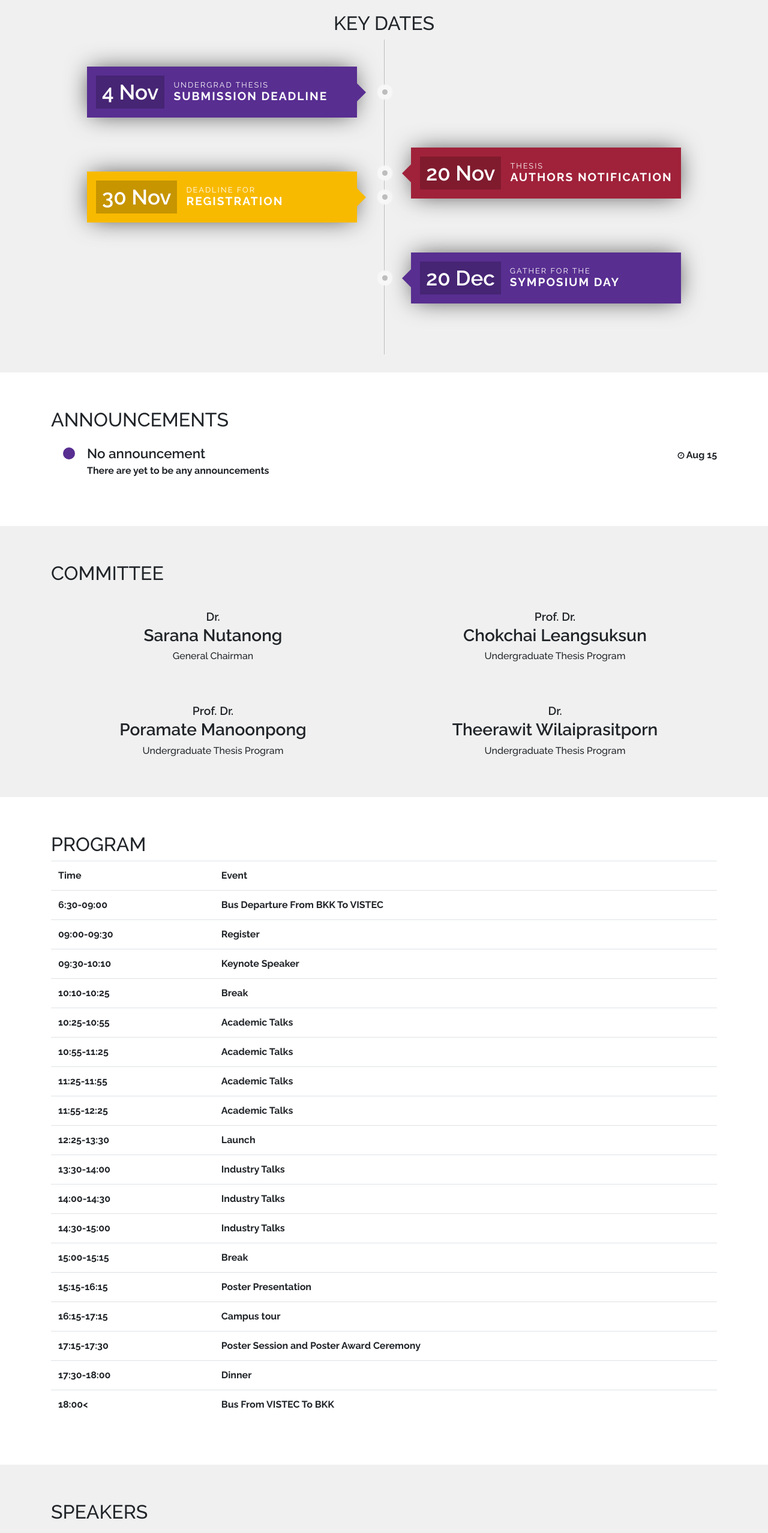
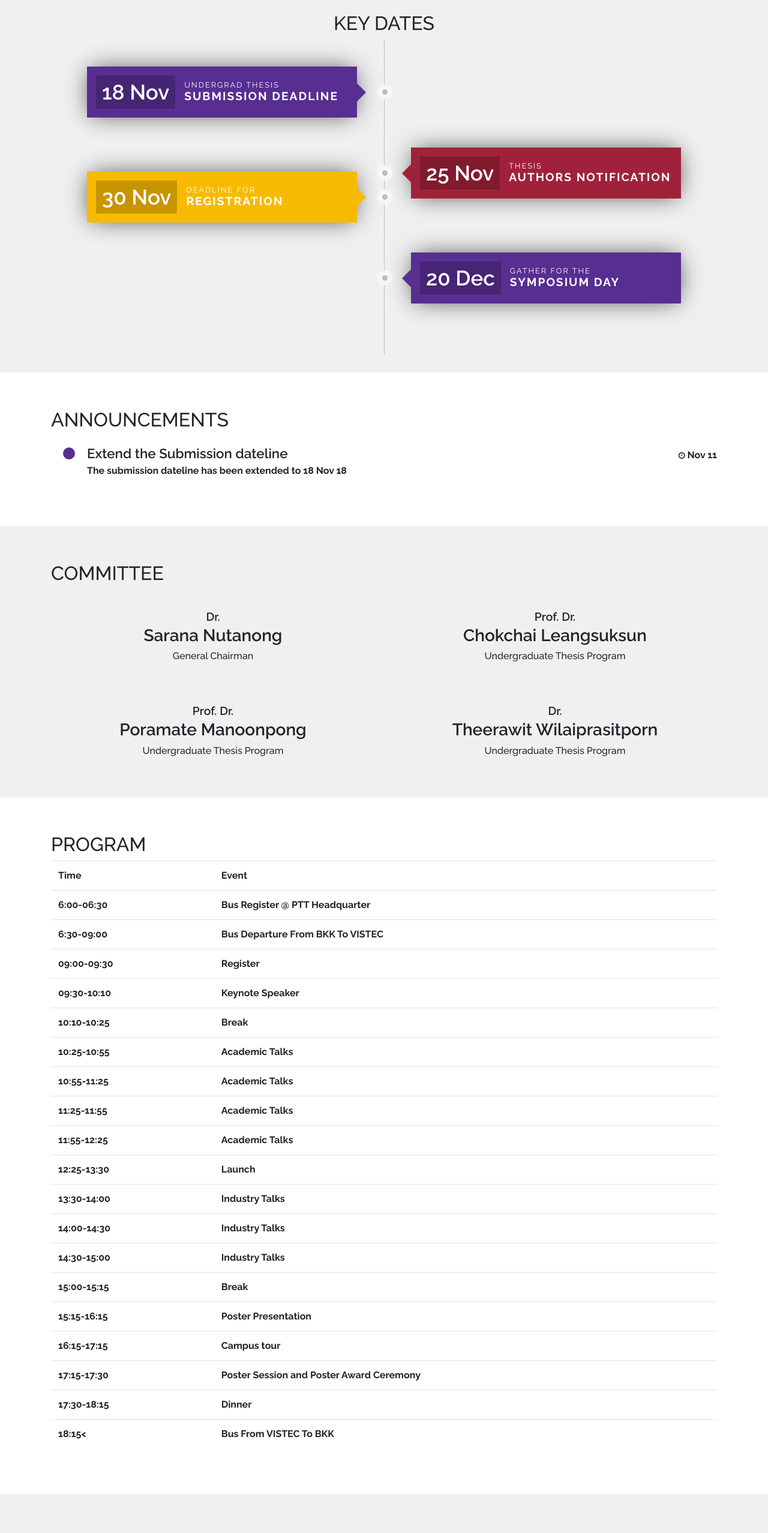
Before and after one commit to ist-fr/2019, a Vue app: page / in a window 1280 px wide. Shown: the part 880-3436 px from the top of the page at 60% size. Built offline with nearby package versions, Linux system fonts and the light colour scheme; what vue-scrollactive, vuetable-2 would draw is missing.

Commit message:
update information

```diff
--- a/src/components/Home/Announcements.vue
+++ b/src/components/Home/Announcements.vue
@@ -22,9 +22,9 @@ export default {
     return {
       announcements: [
         {
-          title: 'No announcement',
-          content: 'There are yet to be any announcements',
-          datetime: 'Aug 15'
+          title: 'Extend the Submission dateline',
+          content: 'The submission dateline has been extended to 18 Nov 18',
+          datetime: 'Nov 11'
         }
       ]
     }
--- a/src/components/Home/Contact.vue
+++ b/src/components/Home/Contact.vue
@@ -21,7 +21,8 @@
           </h5>
         </div>
         <div class="col-lg-12 mt-4">
-          <h2>Or <router-link to="/forms/query">drop us a query <i class="fa fa-external-link"></i></router-link></h2>
+          <!-- <h2>Or <router-link to="/forms/query">drop us a query <i class="fa fa-external-link"></i></router-link></h2> -->
+           <h2><a href="https://goo.gl/forms/GBtmyZPjCzDRJytA2">Drop us a query <i class="fa fa-external-link"></i></a></h2>
         </div>
       </div>
     </div>
--- a/src/components/Home/KeyDates.vue
+++ b/src/components/Home/KeyDates.vue
@@ -13,7 +13,7 @@
         <div class="demo-card demo-card--step1">
           <div class="head">
             <div class="number-box">
-              <span>4 Nov</span>
+              <span>18 Nov</span>
             </div>
             <h2><span class="small">Undergrad thesis</span>submission deadline</h2>
           </div>
@@ -25,7 +25,7 @@
         <div class="demo-card demo-card--step2">
           <div class="head">
             <div class="number-box">
-              <span>20 Nov</span>
+              <span>25 Nov</span>
             </div>
             <h2><span class="small">Thesis</span>authors notification</h2>
           </div>
--- a/src/components/Home/Program.vue
+++ b/src/components/Home/Program.vue
@@ -9,6 +9,10 @@
             <tr>
                 <th>Time</th>
                 <th>Event</th>
+              </tr>
+              <tr>
+                <td>6:00-06:30</td>
+                <td>Bus Register @ PTT Headquarter</td>
               </tr>
               <tr>
                 <td>6:30-09:00</td>
@@ -75,11 +79,11 @@
                 <td>Poster Session and Poster Award Ceremony</td>
               </tr>
               <tr>
-                <td>17:30-18:00</td>
+                <td>17:30-18:15</td>
                 <td>Dinner</td>
               </tr>
               <tr>
-                <td>18:00<</td>
+                <td>18:15<</td>
                 <td>Bus From VISTEC To BKK</td>
               </tr>
           </table>
--- a/src/components/Home/Registration.vue
+++ b/src/components/Home/Registration.vue
@@ -6,7 +6,8 @@
           <h2>REGISTRATION</h2>
         </div>
         <div class="col-lg-6 text-right">
-          <h2><router-link to="/forms/registration">Register now <i class="fa fa-external-link"></i></router-link></h2>
+          <!-- <h2><router-link to="/forms/registration">Register now <i class="fa fa-external-link"></i></router-link></h2> -->
+        <h2><a href="https://goo.gl/forms/r2Tlkbrq8mTWzDiy2">Register now <i class="fa fa-external-link"></i></a></h2>
         </div>
         <div class="col-lg-12 justify-content-md-center">
           Free registration for all participant. There will be <b>60</b> seats available. Registration form in on this website, you can access by click on "Register now".
--- a/src/components/Home/Submission.vue
+++ b/src/components/Home/Submission.vue
@@ -41,8 +41,8 @@
           <h3>Online submission</h3>
           <ul>
             <!-- <li>Open submission 25 August</li> -->
-            <li>Close submission 4 November 2018 23:59 (GMT +7)</li>
-            <li>Result released 20 November 2018</li>
+            <li>Close submission 18 November 2018 23:59 (GMT +7)</li>
+            <li>Result released 25 November 2018</li>
           </ul>
         <h3>Poster presentration</h3>
         <p>poster presentration @venu on 20 December 2018</p>
--- a/src/router/index.js
+++ b/src/router/index.js
@@ -60,7 +60,11 @@ export default new Router({
     },
     {
       path: '/forms/registration',
-      component: RegistrationForm
+      component: RegistrationForm,
+      beforeEnter (to, from, next) {
+        // Put the full page url including the protocol http(s) below
+        window.location = 'https://goo.gl/forms/tGXprIOo4ekyLJKo2'
+      }
     },
     {
       path: '/forms/registration/thankyou',
@@ -68,11 +72,19 @@ export default new Router({
     },
     {
       path: '/forms/submission',
-      component: SubmissionForm
+      component: SubmissionForm,
+      beforeEnter (to, from, next) {
+        // Put the full page url including the protocol http(s) below
+        window.location = 'https://goo.gl/forms/qbYWPTBKITYRCMKp1'
+      }
     },
     {
       path: '/forms/query',
-      component: FAQForm
+      component: FAQForm,
+      beforeEnter (to, from, next) {
+        // Put the full page url including the protocol http(s) below
+        window.location = 'https://goo.gl/forms/BZCI0sYmBSKCIyI33'
+      }
     }
   ],
   scrollBehavior (to, from, savedPosition) {
```
Also changed, not shown: 1 other file (tests, documents, lock files or other folders).
